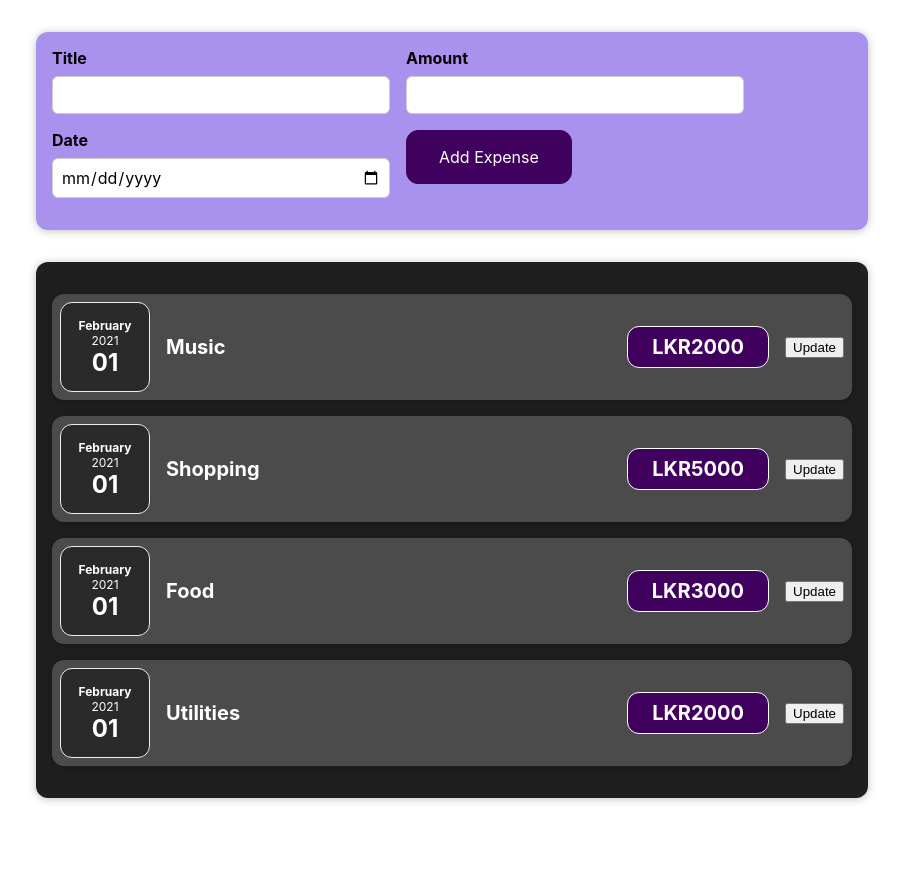
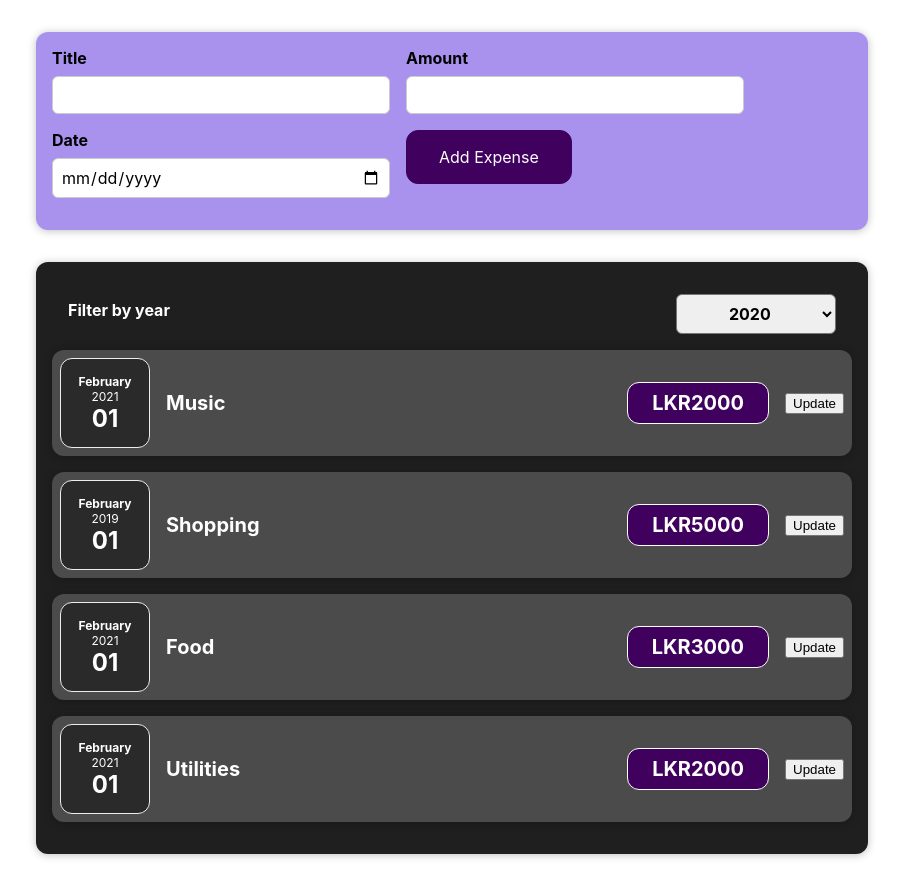
Before and after one commit to dimuthi/Expense-Tracker---Reactjs, a React (Create React App) app in the folder expense-tracker/: page / in a window 1280 px wide. Shown: the whole page, without its empty margins (188-1091 px from the left). Before the commit the page ends 830 px from the top, so only its background shows below. Built offline with nearby package versions, Linux system fonts and the light colour scheme.

Commit message:
Expenses filter by year UI created

```diff
--- a/expense-tracker/src/App.js
+++ b/expense-tracker/src/App.js
@@ -6,7 +6,7 @@
 function App() {
   const expenses = [
     { title: "Music", amount: 2000, date: new Date(2021, 1, 1) },
-    { title: "Shopping", amount: 5000, date: new Date(2021, 1, 1) },
+    { title: "Shopping", amount: 5000, date: new Date(2019, 1, 1) },
     { title: "Food", amount: 3000, date: new Date(2021, 1, 1) },
     { title: "Utilities", amount: 2000, date: new Date(2021, 1, 1) },
   ];
--- a/expense-tracker/src/Components/Expenses.js
+++ b/expense-tracker/src/Components/Expenses.js
@@ -1,10 +1,22 @@
 import "./Expenses.css";
 import ExpenseItem from "./ExpenseItem";
 import Card from "./Card";
+import ExpensesFilter from "./ExpensesFilter";
+import React, { useState } from "react";
 
 function Expenses(props) {
+  const [filteredYear, setFilteredYear] = useState("2020");
+
+  const filterChangeHandler = (year) => {
+    setFilteredYear(year);
+  };
+
   return (
     <Card className="expenses">
+      <ExpensesFilter
+        selected={filteredYear}
+        onChangeFilter={filterChangeHandler}
+      />
       <ExpenseItem
         title={props.items[0].title}
         amount={props.items[0].amount}
--- /dev/null
+++ b/expense-tracker/src/Components/ExpensesFilter.css
@@ -0,0 +1,24 @@
+.expenses-filter {
+  color: white;
+  padding: 0 1rem;
+}
+
+.expenses-filter__control {
+  display: flex;
+  width: 100%;
+  align-items: center;
+  justify-content: space-between;
+  margin: 1rem 0;
+}
+
+.expenses-filter label {
+  font-weight: bold;
+  margin-bottom: 0.5rem;
+}
+
+.expenses-filter select {
+  font: inherit;
+  padding: 0.5rem 3rem;
+  font-weight: bold;
+  border-radius: 6px;
+}
--- /dev/null
+++ b/expense-tracker/src/Components/ExpensesFilter.js
@@ -0,0 +1,25 @@
+import React from "react";
+
+import "./ExpensesFilter.css";
+
+const ExpensesFilter = (props) => {
+  const selectHandler = (event) => {
+    props.onChangeFilter(event.target.value);
+  };
+
+  return (
+    <div className="expenses-filter">
+      <div className="expenses-filter__control">
+        <label>Filter by year</label>
+        <select value={props.selected} onChange={selectHandler}>
+          <option value="2022">2022</option>
+          <option value="2021">2021</option>
+          <option value="2020">2020</option>
+          <option value="2019">2019</option>
+        </select>
+      </div>
+    </div>
+  );
+};
+
+export default ExpensesFilter;
--- a/expense-tracker/src/Components/NewExpense/ExpenseForm.js
+++ b/expense-tracker/src/Components/NewExpense/ExpenseForm.js
@@ -1,7 +1,7 @@
 import React, { useState } from "react";
 import "./ExpenseForm.css";
 
-const ExpenseForm = () => {
+const ExpenseForm = (props) => {
   const [enteredTitle, setEnteredTitle] = useState("");
   const [enteredAmount, setEnteredAmount] = useState("");
   const [enteredDate, setEnteredDate] = useState("");
@@ -25,7 +25,7 @@
       amount: enteredAmount,
       date: new Date(enteredDate),
     };
-    console.log(expenseData);
+    props.onAddChange(expenseData);
     setEnteredTitle("");
     setEnteredAmount("");
     setEnteredDate("");
--- a/expense-tracker/src/Components/NewExpense/NewExpense.js
+++ b/expense-tracker/src/Components/NewExpense/NewExpense.js
@@ -3,9 +3,17 @@
 import ExpenseForm from "./ExpenseForm";
 
 const NewExpense = () => {
+  const onAddExpenseHandler = (enteredExpenseData) => {
+    const expenseData = {
+      ...enteredExpenseData,
+      id: 3,
+    };
+    console.log("from newexpense form");
+    console.log(expenseData);
+  };
   return (
     <div className="new-expense">
-      <ExpenseForm />
+      <ExpenseForm onAddChange={onAddExpenseHandler} />
     </div>
   );
 };
```
